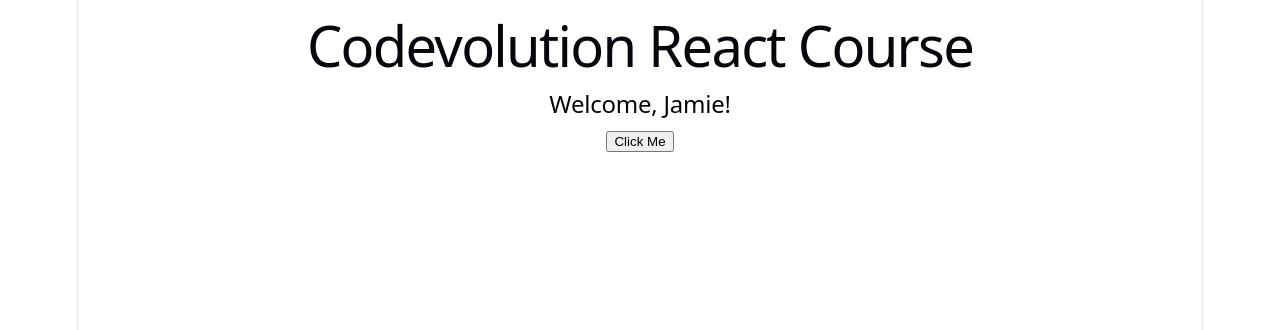
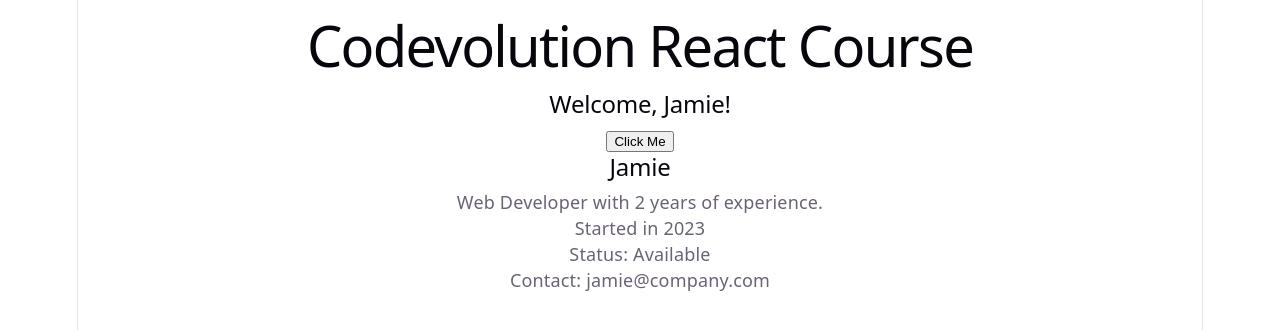
Before and after one commit to JmeMei/my-react-practice, a React (Vite) app: page / in a window 1280 px wide. Shown: the top 330 px of the page. Built offline with nearby package versions, Linux system fonts and the light colour scheme.

Commit message:
feat: add CandidateProfile component to display user information

```diff
--- a/src/App.jsx
+++ b/src/App.jsx
@@ -4,6 +4,7 @@
 // import heroImg from './assets/hero.png'
 import { Welcome } from './Welcome'
 import { Button } from './Button'
+import {CandidateProfile} from './CandidateProfile'
 import './App.css'
 
 function App() {
@@ -14,6 +15,7 @@ function App() {
      <h1>Codevolution React Course</h1>
       <Welcome />
       <Button />
+      <CandidateProfile />
    </div>
   )
 }
--- /dev/null
+++ b/src/CandidateProfile.jsx
@@ -0,0 +1,16 @@
+export const CandidateProfile = () => {
+    const name = "Jamie"
+    const role = "Web Developer"
+    const yearsOfExperience = 2
+    const isAvailable = true
+
+    return (
+        <>
+            <h2>{name}</h2>
+            <p>{role} with {yearsOfExperience} years of experience.</p>
+            <p>Started in {2025 - yearsOfExperience}</p>
+            <p>Status: {isAvailable ? "Available" : "Not Available"}</p>
+            <p>Contact: {name.toLowerCase().replace(' ', '.')}@company.com</p>
+        </>
+    )
+}
```
